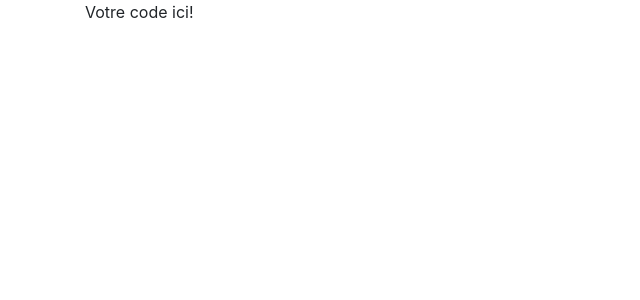
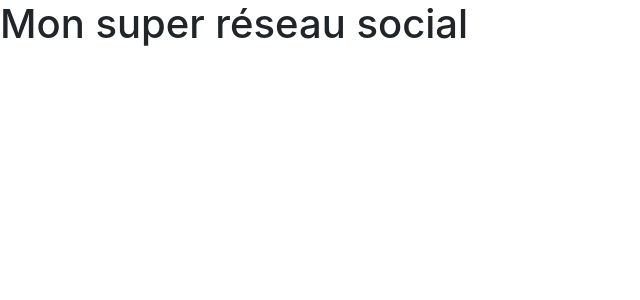
Before and after one commit to Formation-DWWM-Lyon/react-tp-38Clem, a React (Create React App) app: page / in a window 1280 px wide. Shown: the top 300 px of the page, without its empty margins (0-640 px from the left). Built offline with nearby package versions, Linux system fonts and the light colour scheme.

Commit message:
Add Browser Router, Home Component and Layout Component

```diff
--- a/src/App.js
+++ b/src/App.js
@@ -1,11 +1,14 @@
 import React from 'react';
-import { Container } from 'react-bootstrap';
+import { BrowserRouter, Switch, Route } from 'react-router-dom';
+import { Home } from './Component';
 
 function App() {
   return (
-    <Container>
-      Votre code ici!
-    </Container>
+      <BrowserRouter>
+      <Switch>
+        <Route path="/" component={Home}/>
+      </Switch>
+      </BrowserRouter>
   );
 }
 
--- /dev/null
+++ b/src/Component/Home.jsx
@@ -0,0 +1,14 @@
+import React from 'react'
+import { Layout } from '.'
+
+const Home = () => {
+  return (
+    <div>
+      <Layout>
+        <h1>Mon super réseau social</h1>
+      </Layout>
+    </div>)
+
+}
+
+export default Home
--- /dev/null
+++ b/src/Component/Layout.jsx
@@ -0,0 +1,13 @@
+import React from 'react'
+
+const Layout = (props) =>
+
+
+<div>
+  {props.children}
+</div>
+
+
+
+
+export default Layout
--- /dev/null
+++ b/src/Component/index.jsx
@@ -0,0 +1,2 @@
+export { default as Layout} from './Layout';
+export { default as Home} from './Home';
```
